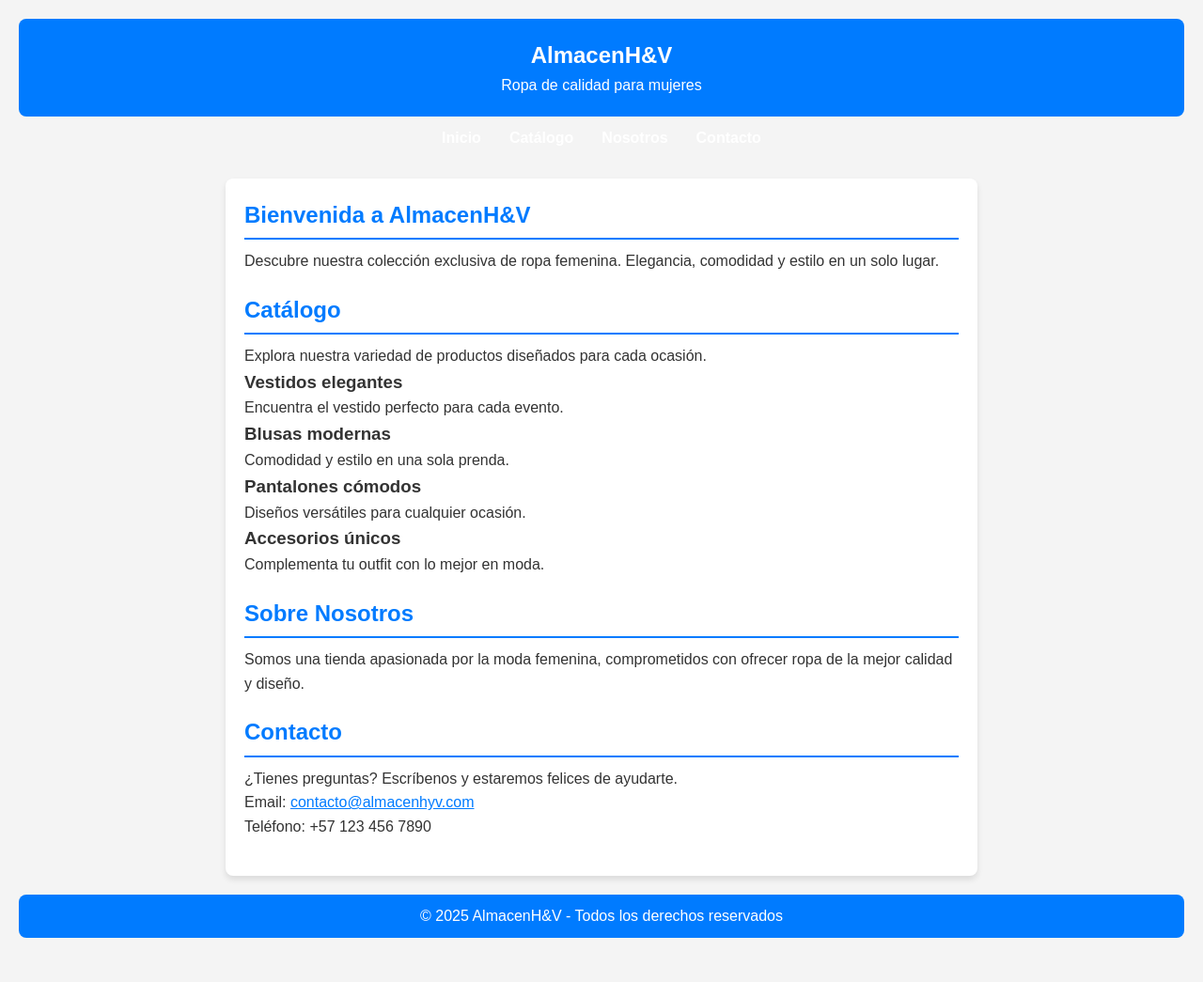
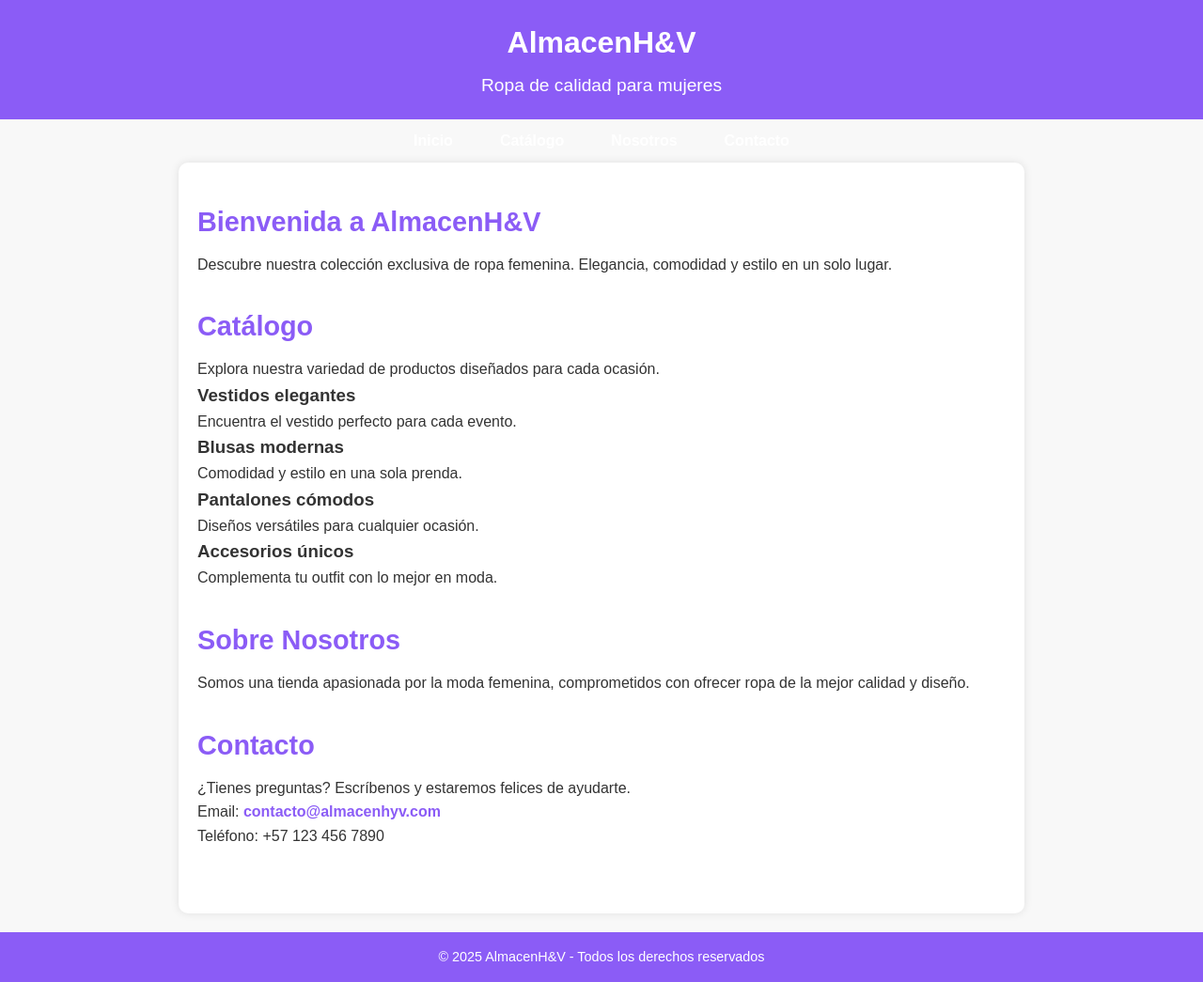
Before and after one commit to darioHer/AlmacenH-V, a plain HTML site: page index.html in a window 1280 px wide. Shown: the whole page at 94% size. Before the commit the page ends 1018 px from the top, so only its background shows below. Drawn offline with Linux system fonts and the light colour scheme.

Commit message:
Update styles.css
Posible COlor

```diff
--- a/styles.css
+++ b/styles.css
@@ -1,30 +1,32 @@
-/* Reset básico */
+/* Estilos generales */
 * {
     margin: 0;
     padding: 0;
     box-sizing: border-box;
+    font-family: 'Arial', sans-serif;
 }
 
-/* Estilos generales */
 body {
-    font-family: Arial, sans-serif;
+    background-color: #f8f8f8;
+    color: #333;
     line-height: 1.6;
-    background-color: #f4f4f4;
-    color: #333;
-    padding: 20px;
 }
 
 /* Estilos del encabezado */
 header {
-    background-color: #007bff;
+    background-color: #8b5cf6; /* Morado elegante */
     color: white;
-    padding: 20px;
     text-align: center;
-    border-radius: 8px;
+    padding: 20px 0;
 }
 
 header h1 {
-    font-size: 24px;
+    font-size: 2rem;
+    margin-bottom: 5px;
+}
+
+header p {
+    font-size: 1.2rem;
 }
 
 /* Navegación */
@@ -32,61 +34,74 @@ nav ul {
     list-style: none;
     display: flex;
     justify-content: center;
+    gap: 20px;
     padding: 10px 0;
 }
 
 nav ul li {
-    margin: 0 15px;
+    display: inline;
 }
 
-nav ul li a {
+nav a {
     text-decoration: none;
     color: white;
     font-weight: bold;
-    transition: color 0.3s ease;
+    padding: 8px 15px;
+    border-radius: 5px;
+    transition: background 0.3s ease-in-out;
 }
 
-nav ul li a:hover {
-    color: #ffd700;
+nav a:hover {
+    background-color: #6d28d9;
 }
 
-/* Estilos del contenido principal */
+/* Secciones principales */
 main {
-    max-width: 800px;
-    margin: 20px auto;
+    padding: 40px 20px;
+    max-width: 900px;
+    margin: 0 auto;
     background: white;
-    padding: 20px;
-    border-radius: 8px;
-    box-shadow: 0px 4px 6px rgba(0, 0, 0, 0.1);
+    border-radius: 10px;
+    box-shadow: 0 0 10px rgba(0, 0, 0, 0.1);
 }
 
-/* Secciones */
 section {
-    margin-bottom: 20px;
+    margin-bottom: 30px;
 }
 
-section h2 {
-    color: #007bff;
-    border-bottom: 2px solid #007bff;
-    padding-bottom: 5px;
+h2 {
+    color: #8b5cf6;
     margin-bottom: 10px;
+    font-size: 1.8rem;
 }
 
-/* Enlaces */
-a {
-    color: #007bff;
+/* Lista de catálogo */
+#catalogo ul {
+    list-style: square;
+    padding-left: 20px;
 }
 
-a:hover {
+#catalogo li {
+    margin-bottom: 5px;
+}
+
+/* Estilos de contacto */
+#contacto a {
+    color: #8b5cf6;
+    font-weight: bold;
+    text-decoration: none;
+}
+
+#contacto a:hover {
     text-decoration: underline;
 }
 
 /* Pie de página */
 footer {
+    background-color: #8b5cf6;
+    color: white;
     text-align: center;
+    padding: 15px 0;
     margin-top: 20px;
-    padding: 10px;
-    background-color: #007bff;
-    color: white;
-    border-radius: 8px;
+    font-size: 0.9rem;
 }
```
